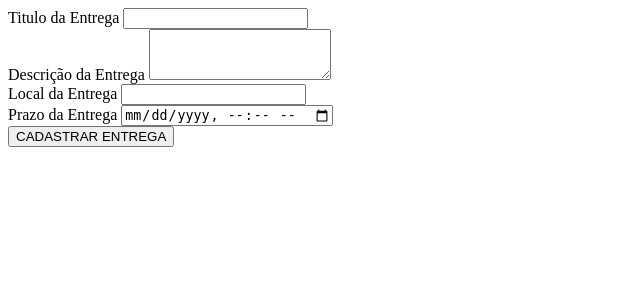
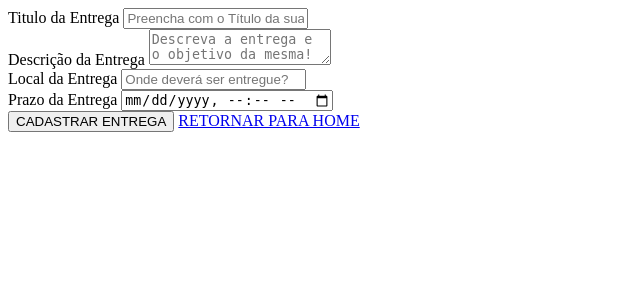
Before and after one commit to MoisesK/SistemaDeEntregas, a PHP site: page /Resources/View/Pages/RegisterDeliveries/Form.php in a window 1280 px wide. Shown: the top 300 px of the page, without its empty margins (0-640 px from the left). Run offline with PHP 8.4, Linux system fonts and the light colour scheme.

Commit message:
refactor: Estilização pagina Register Delivery

```diff
--- a/Delivery-System /App/Controller/Pages/Home.php
+++ b/Delivery-System /App/Controller/Pages/Home.php
@@ -13,6 +13,7 @@ class Home extends Page
 		//Metodo que retornar o conteúdo(View) da PÁGINA HOME
 		$content = View::render('Pages/Home', [
 			"HomeName" => "Lista de Entregas",
+			"DescricaoPage" => "Visão geral de Entregas cadastradas!",
 			"Alerts" => Helper::getSMessage(),
 			"Items" => self::getDeliveryItems(),
 		]);
--- a/Delivery-System /App/Controller/Pages/RegisterDeliveries.php
+++ b/Delivery-System /App/Controller/Pages/RegisterDeliveries.php
@@ -13,7 +13,8 @@ class RegisterDeliveries extends Page
   public static function getRegisterDeliveries(): string
   { //Metodo que retornar o conteúdo(View) da PÁGINA Cadastro;
     $content = View::render('Pages/RegisterDeliveries', [
-      "HomeName" => "Registro de Entregas",
+      "PageName" => "Registro de Entregas",
+      "DescricaoPage" => "Área de cadastro de novas entregas!",
       "Alerts" => Helper::getSMessage(),
       "FormDeliveries" => View::render('Pages/RegisterDeliveries/Form'),
     ]);
--- a/Delivery-System /App/Model/Helper.php
+++ b/Delivery-System /App/Model/Helper.php
@@ -6,13 +6,15 @@ use App\Util\View;
 
 class Helper
 {
+    public function refresh(int $time){
+        header("Refresh: $time;");
+    }
     public static function getSMessage(): mixed
     {
 
-
         if (isset($_SESSION['create'])) {
             $messageSession = View::render('Alerts/AlertCreate');
-            header("Refresh: 5;");
+            self::refresh(3);
             session_unset();
         }
 
--- a/Delivery-System /Resources/View/Pages/Home.php
+++ b/Delivery-System /Resources/View/Pages/Home.php
@@ -1,4 +1,5 @@
 <h1 class="text-center text-uppercase"><i class="bi bi-clipboard2"></i> {{HomeName}} </h1>
+<h5 class="text-center text-uppercase"> {{DescricaoPage}} </h5>
 <hr>
 
 <div class="text-sm">
--- a/Delivery-System /Resources/View/Pages/RegisterDeliveries/Form.php
+++ b/Delivery-System /Resources/View/Pages/RegisterDeliveries/Form.php
@@ -1,27 +1,28 @@
 <section id="form">
     <form method="POST">
-        <div class="form-group mt-3">
-            <label>Titulo da Entrega</label>
-            <input type="text" class="form-control" name="title-delivery" required>
+        <div class="text-center form-group mt-3 mb-4">
+            <label class="text-uppercase fs-4 fst-italic pb-2">Titulo da Entrega</label>
+            <input placeholder="Preencha com o Título da sua Entrega!" type="text" class="text-center form-control" id="title" name="title-delivery" required>
         </div>
 
-        <div class="form-group mt-3">
-            <label>Descrição da Entrega</label>
-            <textarea class="form-control" rows="3" name="description-delivery" required></textarea>
+        <div class="text-center form-group mt-3 mb-4">
+            <label class="text-uppercase fs-4 fst-italic pb-2">Descrição da Entrega</label>
+            <textarea placeholder="Descreva a entrega e o objetivo da mesma!" class="form-control text-center" rows="2" name="description-delivery" required></textarea>
         </div>
 
-        <div class="form-group mt-3">
-            <label>Local da Entrega</label>
-            <input type="text" class="form-control" name="place-delivery" required>
+        <div class="text-center form-group mt-3 mb-4">
+            <label class="text-uppercase fs-4 fst-italic pb-2">Local da Entrega</label>
+            <input placeholder="Onde deverá ser entregue?" type="text" class="form-control text-center" name="place-delivery" required>
         </div>
 
-        <div class="form-group mt-3">
-            <label>Prazo da Entrega</label>
-            <input type="datetime-local" class="form-control" name="deadline-delivery" required>
+        <div class="text-center form-group mt-3 mb-4">
+            <label class="text-uppercase fs-4 fst-italic pb-2">Prazo da Entrega</label>
+            <input placeholder="Até quando pode ser entregue?" type="datetime-local" class="text-center form-control" name="deadline-delivery" required>
         </div>
 
-        <div class="form-group mt-3">
-            <button class="btn btn-success" type="submit">CADASTRAR ENTREGA</button>
+        <div class="text-center form-group mt-5">
+            <button class="btn btn-success" type="submit"><i class="bi bi-clipboard-plus"></i>  CADASTRAR ENTREGA</button>
+            <a class="btn btn-primary" href="/">RETORNAR PARA HOME<i class="bi bi-arrow-return-left"></i></a>
         </div>
 
     </form>
```
Also changed, not shown: Delivery-System /Resources/View/Pages/RegisterDeliveries.php (+8 -2 lines).
